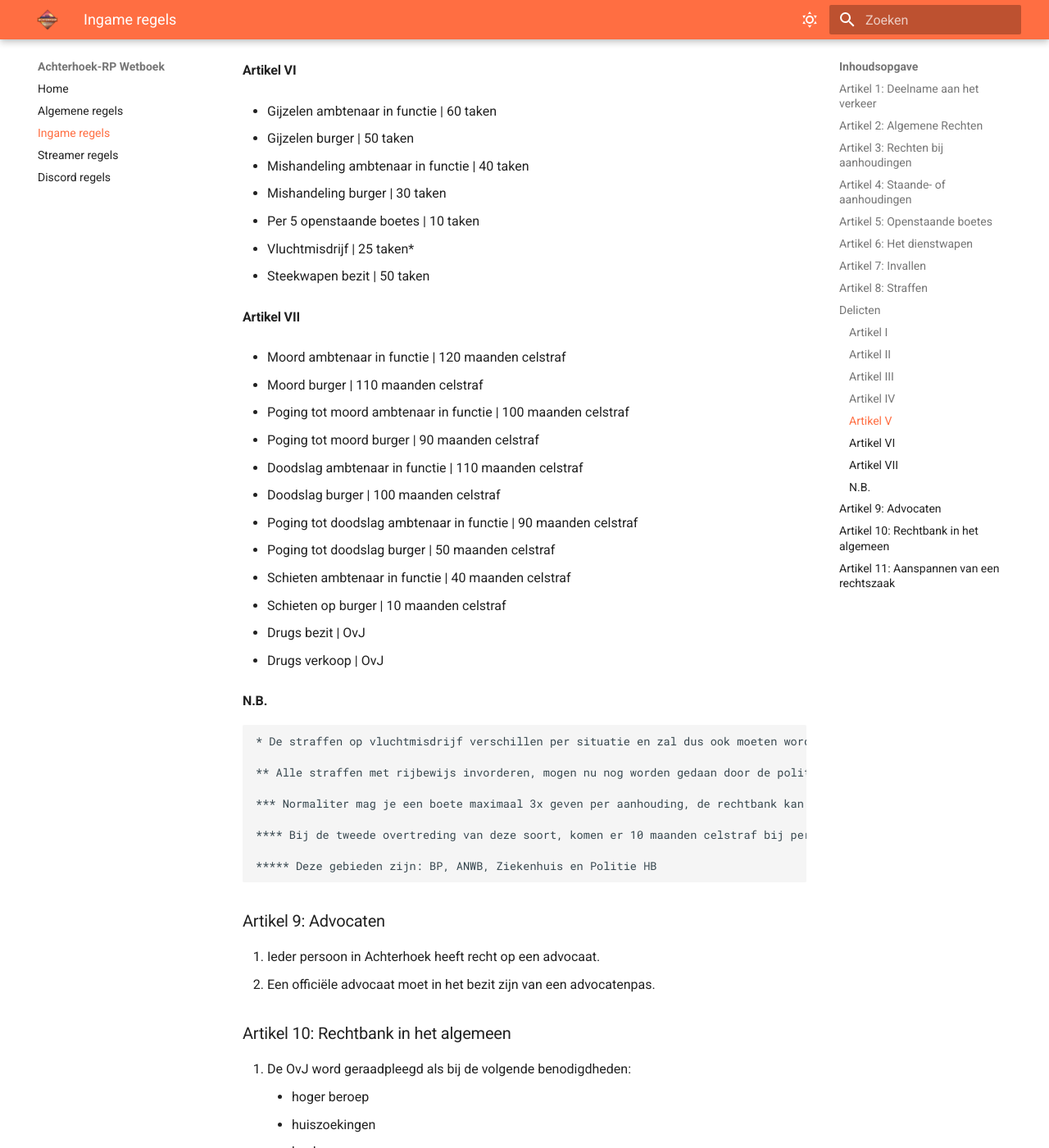
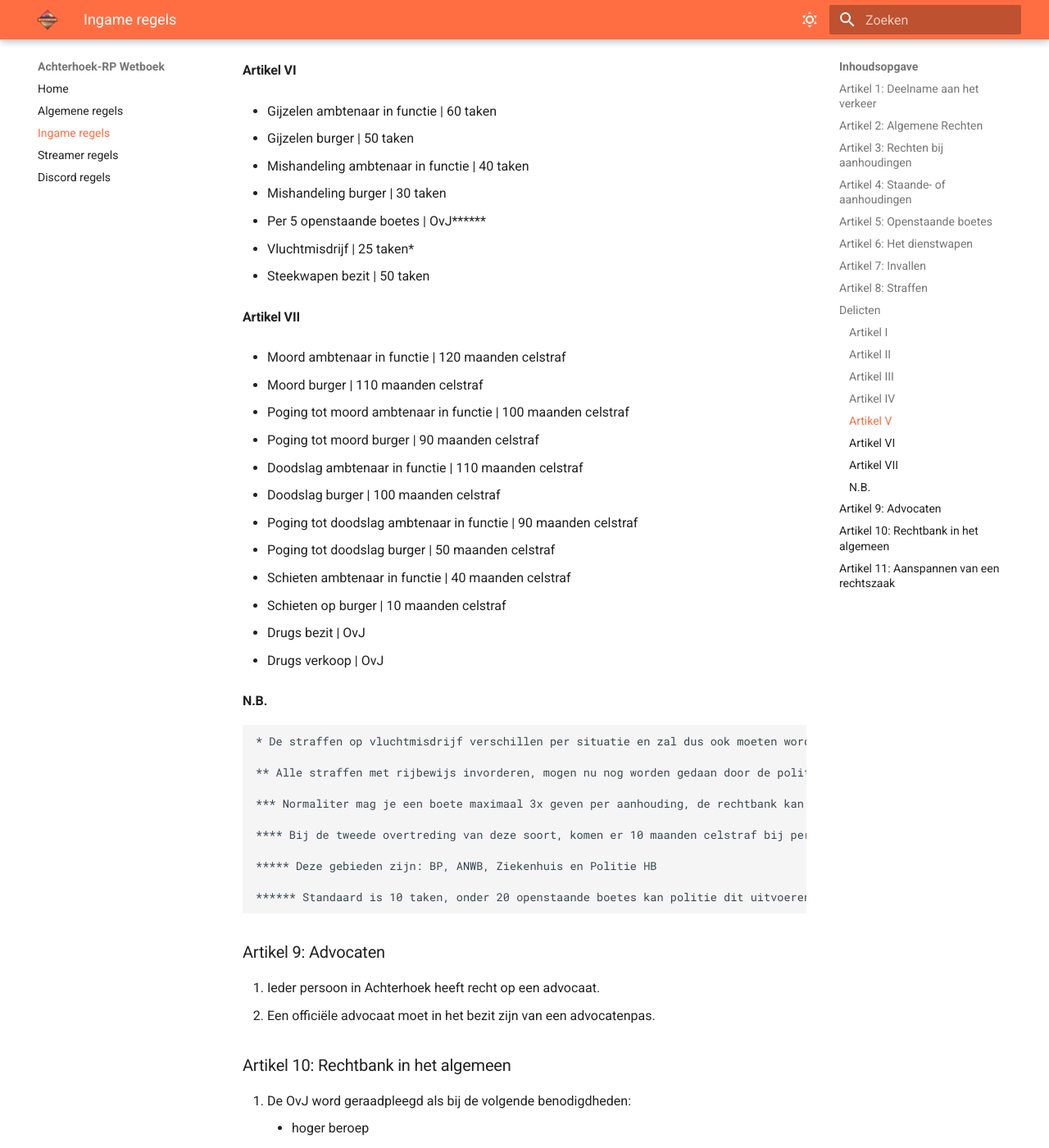
Before and after one commit to Jaccosf/ARP-Wetboek, an MkDocs documentation site: the page built from docs/wetboek.md, in a window 1280 px wide and 1400 px high, scrolled down 4567 px. Shown: the whole window at 82% size. Built offline with MkDocs 1.6.1 and Material for MkDocs 9.7.7, drawn with Linux system fonts in a browser that asks for light colours.

Commit message:
Aanpassing Artikel 8.VI: Openstaande boetes

```diff
--- a/docs/wetboek.md
+++ b/docs/wetboek.md
@@ -173,7 +173,7 @@ Alle boetes in artikelen I, II & III zullen €9 administratiekosten extra ontva
 
 - Mishandeling burger | 30 taken
 
-- Per 5 openstaande boetes | 10 taken
+- Per 5 openstaande boetes | OvJ******
 
 - Vluchtmisdrijf | 25 taken*
 
@@ -216,6 +216,8 @@ Alle boetes in artikelen I, II & III zullen €9 administratiekosten extra ontva
 
     ***** Deze gebieden zijn: BP, ANWB, Ziekenhuis en Politie HB
 
+    ****** Standaard is 10 taken, onder 20 openstaande boetes kan politie dit uitvoeren en is er geen OvJ nodig.
+
 ### Artikel 9: Advocaten
 1. Ieder persoon in Achterhoek heeft recht op een advocaat.
 2. Een officiële advocaat moet in het bezit zijn van een advocatenpas.
```
